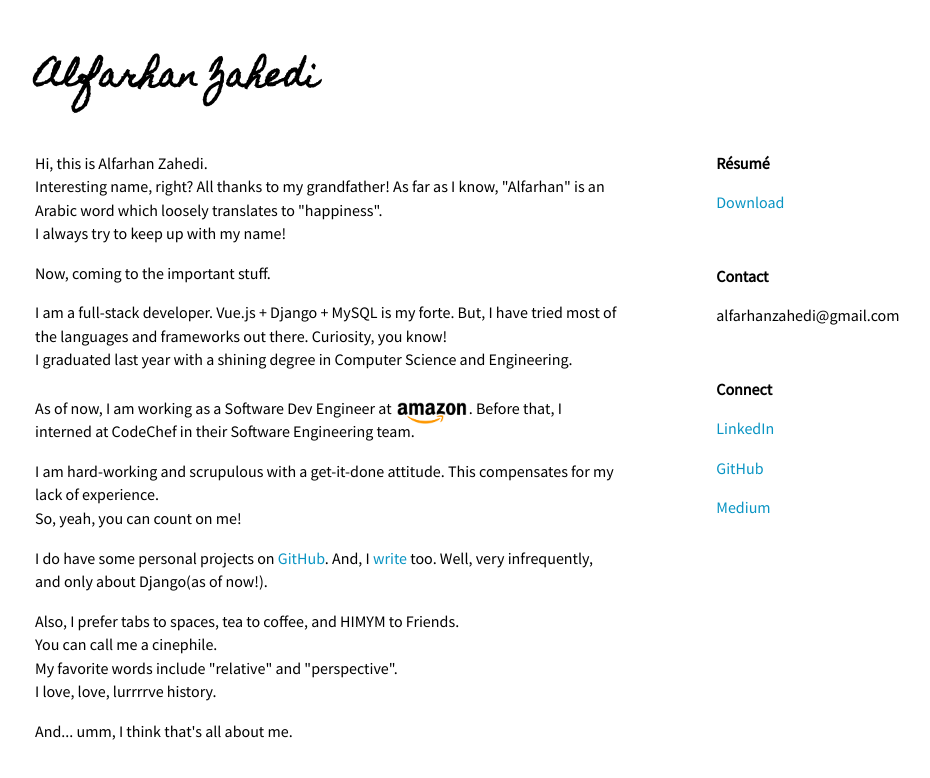
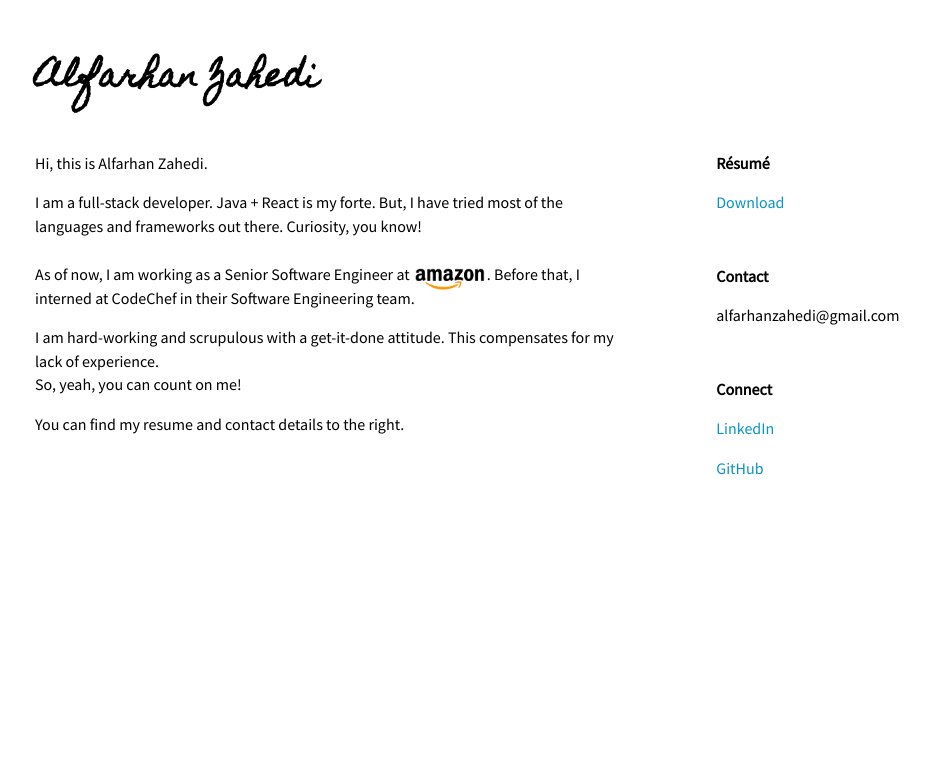
Before and after one commit to alfarhanzahedi/alfarhanzahedi.github.io, a plain HTML site: page index.html in a window 1280 px wide. Shown: the whole page, without its empty margins (21-951 px from the left). Drawn offline with Linux system fonts and the light colour scheme.

Commit message:
Update content and resume

```diff
--- a/css/style.css
+++ b/css/style.css
@@ -83,6 +83,14 @@ hr.divider {
 	margin: 2px;
 }
 
+.desktop-only {
+	display: none;
+}
+
+.mobile-only {
+	display: block;
+}
+
 /*
 	CSS for large devices (desktops, 992px and up)
 */
@@ -109,6 +117,14 @@ hr.divider {
 	}
 
 	hr.divider {
+		display: none;
+	}
+
+	.desktop-only {
+		display: block;
+	}
+
+	.mobile-only {
 		display: none;
 	}
 }
--- a/index.html
+++ b/index.html
@@ -30,22 +30,15 @@
 				<div class="column-7">
 					<div class="mr-lg-6">
 						<p>
-							Hi, this is Alfarhan Zahedi.<br />
-							Interesting name, right? All thanks to my grandfather!
-							As far as I know, "Alfarhan" is an Arabic word which loosely translates to
-							"happiness".<br />
-							I always try to keep up with my name!
+							Hi, this is Alfarhan Zahedi.
 						</p>
 						<p>
-							Now, coming to the important stuff.
+							I am a full-stack developer. Java + React is my forte. But, I have tried most of
+							the languages and frameworks out there. Curiosity, you know! <br />
 						</p>
 						<p>
-							I am a full-stack developer. Vue.js + Django + MySQL is my forte. But, I have tried most of
-							the languages and frameworks out there. Curiosity, you know! <br />
-							I graduated last year with a shining degree in Computer Science and Engineering. <br />
-						</p>
-						<p>
-							As of now, I am working as a Software Dev Engineer at <img src="amazon_logo.png" alt="Amazon's logo" class="logo__inline_amazon" />.
+							As of now, I am working as a Senior Software Engineer at <img src="amazon_logo.png"
+								alt="Amazon's logo" class="logo__inline_amazon" />.
 							Before that, I interned at CodeChef in their Software Engineering team.
 						</p>
 						<p>
@@ -54,20 +47,11 @@
 							experience.<br />
 							So, yeah, you can count on me!
 						</p>
-						<p>
-							I do have some personal projects on <a href="https://github.com/alfarhanzahedi"
-								target="_blank">GitHub</a>.
-							And, I <a href="https://medium.com/@alfarhanzahedi" target="_blank">write</a> too.
-							Well, very infrequently, and only about Django(as of now!).
+						<p class="desktop-only">
+							You can find my resume and contact details to the right.
 						</p>
-						<p>
-							Also, I prefer tabs to spaces, tea to coffee, and HIMYM to Friends.<br />
-							You can call me a cinephile.<br />
-							My favorite words include "relative" and "perspective".<br />
-							I love, love, lurrrrve history. <br />
-						</p>
-						<p>
-							And... umm, I think that's all about me.
+						<p class="mobile-only">
+							You can find my resume and contact details towards the bottom.
 						</p>
 					</div>
 					<hr class="divider" />
@@ -108,11 +92,6 @@
 									<a href="https://github.com/alfarhanzahedi" target="_blank">GitHub</a>
 								</span>
 							</p>
-							<p>
-								<span>
-									<a href="https://medium.com/@alfarhanzahedi" target="_blank">Medium</a>
-								</span>
-							</p>
 						</div>
 					</div>
 				</div>
```
Also changed, not shown: 1 other file.
